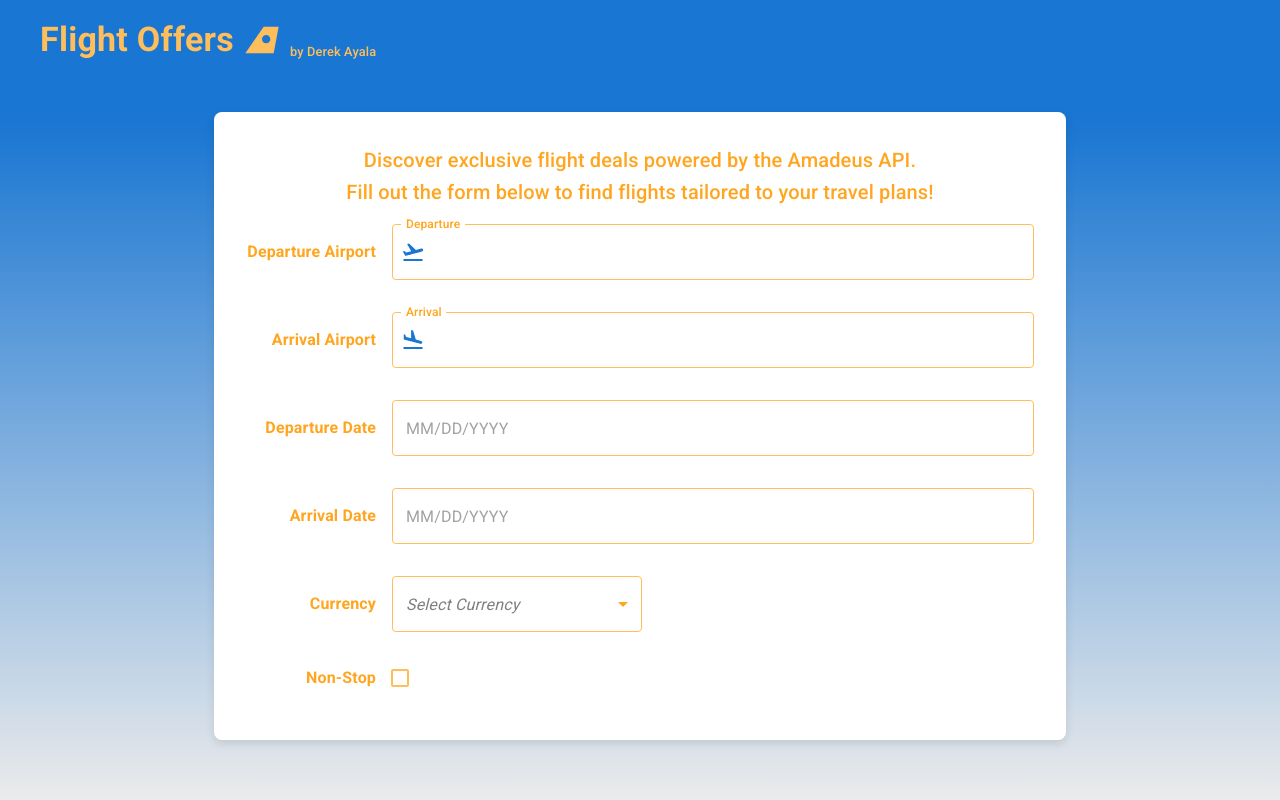
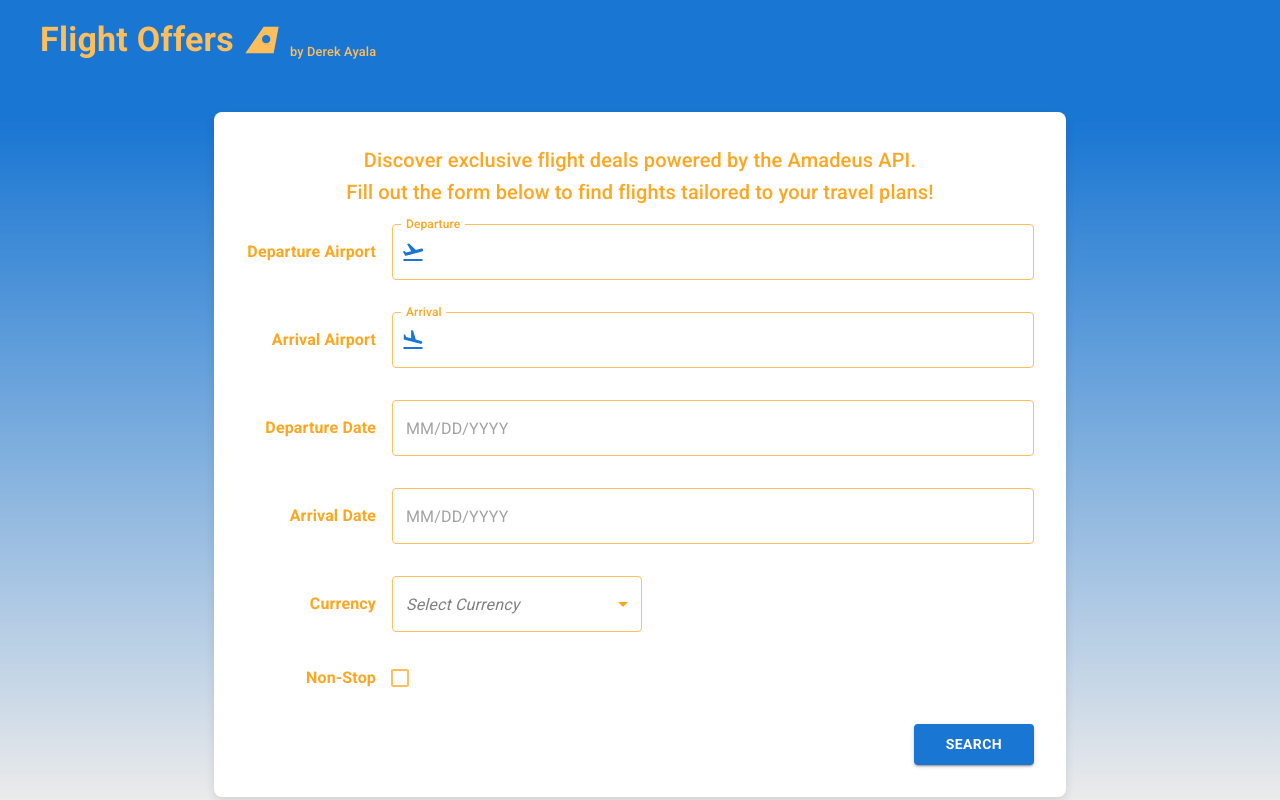
Before and after one commit to DerekAyalaDev/breakable-toy, a React (Vite) app in the folder frontend/: page / in a window 1280 px wide. Built offline with nearby package versions, Linux system fonts and the light colour scheme.

Commit message:
Add SearchButton component to the form
- Created the `SearchButton` component with a fixed size and consistent design.
- Positioned the button on its own row, aligned to the right.
- Applied global styles for primary and dark primary colors.

```diff
--- /dev/null
+++ b/frontend/src/components/search/SerachButton.tsx
@@ -0,0 +1,29 @@
+import { Box, Button } from "@mui/material";
+
+export const SearchButton = () => {
+  return (
+    <Box
+      sx={{
+        display: "flex",
+        justifyContent: "flex-end",
+      }}
+    >
+      <Button
+        variant="contained"
+        sx={{
+          backgroundColor: "var(--primary-color)",
+          color: "#FFFFFF",
+          fontWeight: 600,
+          padding: "0.5rem 2rem",
+          minWidth: "120px",
+          "&:hover": {
+            backgroundColor: "var(--dark-primary-color)",
+          },
+          transition: "background-color 0.3s ease",
+        }}
+      >
+        Search
+      </Button>
+    </Box>
+  );
+};
--- a/frontend/src/components/search/searchForm/SearchForm.tsx
+++ b/frontend/src/components/search/searchForm/SearchForm.tsx
@@ -5,6 +5,7 @@ import { DateInput } from "../DateInput";
 import { CurrencySelector } from "../currencySelector/CurrencySelector";
 import { useState } from "react";
 import { NonStopCheckbox } from "../NonStopCheckbox";
+import { SearchButton } from "../SerachButton";
 
 export const SearchForm = () => {
   const [currency, setCurrency] = useState<string>("");
@@ -34,6 +35,7 @@ export const SearchForm = () => {
         checked={nonStop}
         onChange={setNonStop}
       />
+      <SearchButton />
     </Box>
   );
 };
```
